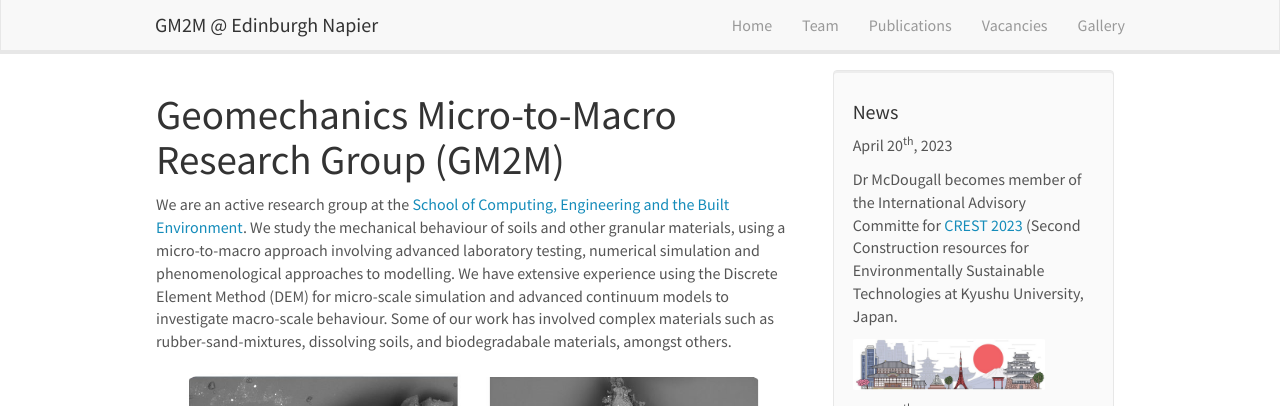
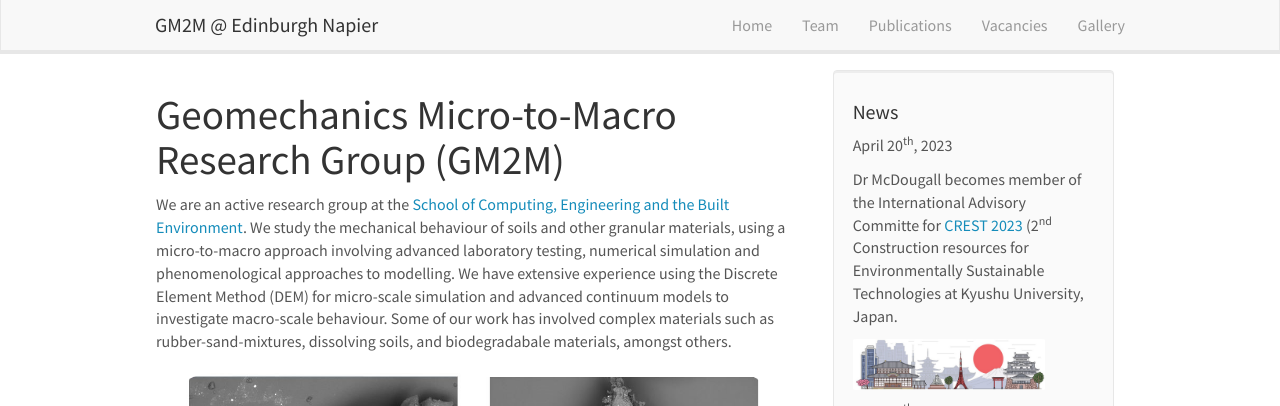
Before and after one commit to dbarretog/gm2m, a Jekyll site: the page built from _pages/home.md, in a window 1280 px wide and 900 px high. Shown: the top 406 px of the window. Built offline with Jekyll 4.4.1, drawn with Linux system fonts in a browser that asks for light colours; nearby versions of some CDN libraries.

Commit message:
News updated with CREST2023

```diff
--- a/_data/news.yml
+++ b/_data/news.yml
@@ -1,5 +1,5 @@
 - date: April 20<sup>th</sup>, 2023
-  headline: Dr McDougall becomes member of the International Advisory Committe for [CREST 2023](https://www.ic-crest.com/index.html) (Second Construction resources for Environmentally Sustainable Technologies at Kyushu University, Japan.
+  headline: Dr McDougall becomes member of the International Advisory Committe for [CREST 2023](https://www.ic-crest.com/index.html) (2<sup>nd</sup> Construction resources for Environmentally Sustainable Technologies at Kyushu University, Japan.
   image: "<img src='images/newspic/CREST2023.jpg' class='img-responsive' style='max-width: 192px' />"
 
 - date: April 18<sup>th</sup>, 2023
```
